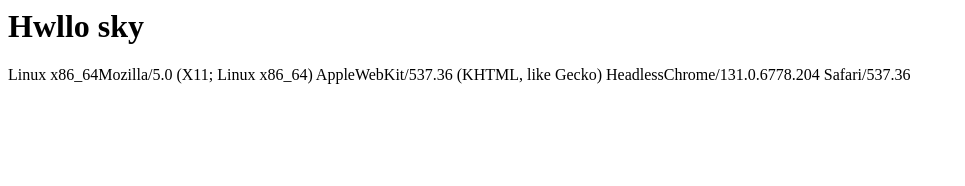
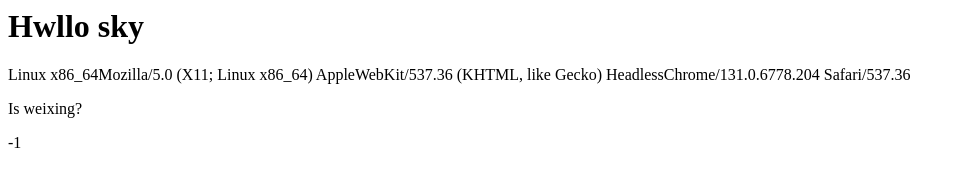
Before and after one commit to xyshyniaphy/icdn.bodhisky.win, a plain HTML site: page diag.html in a window 1280 px wide. Shown: the whole page, without its empty margins (0-965 px from the left). Drawn offline with Linux system fonts and the light colour scheme.

Commit message:
Update diag.html

```diff
--- a/diag.html
+++ b/diag.html
@@ -5,9 +5,12 @@
   <body>
     <h1>Hwllo sky</h1>
     <p id='diag'></p>
+    <p>Is weixing?</p>
+    <p id='res'></p>
   </body>
    <script>
-      console.log('123')
+      console.log('123');
       document.getElementById('diag').innerText=navigator.platform + navigator.userAgent;
+      document.getElementById('res').innerText=navigator.userAgent.indexOf('MicroMessenger')
     </script>
   </html>
```
